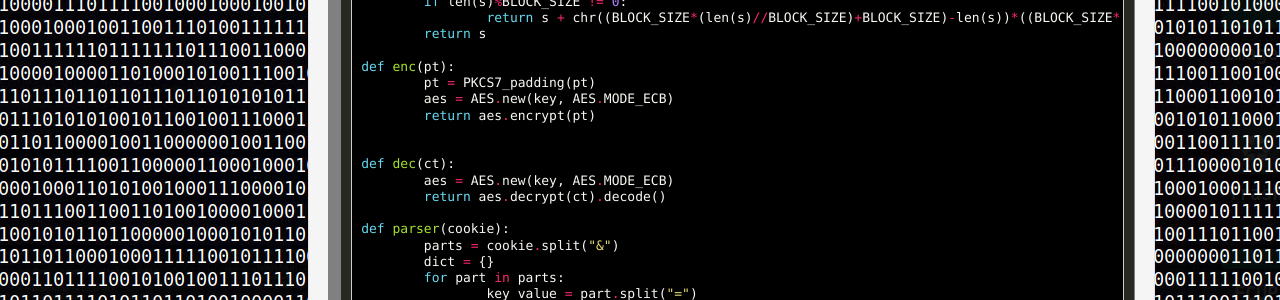
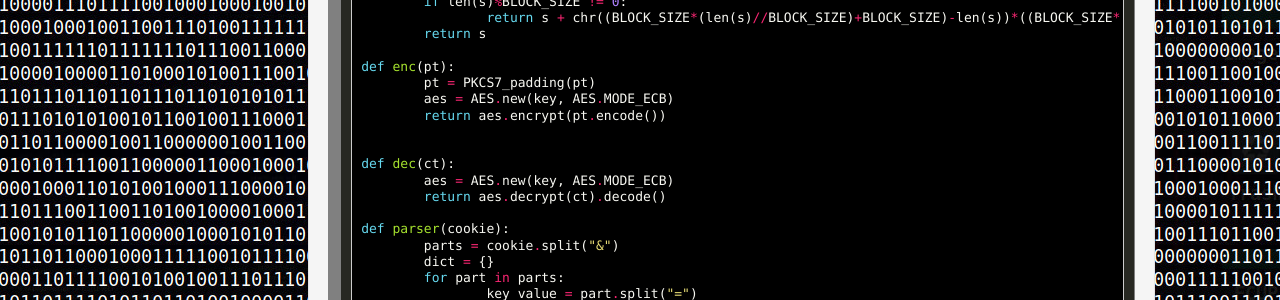
Before and after one commit to 0xA2/0xA2.github.io, a Jekyll site: the page built from _posts/2020-02-16-CryptopalSet2.markdown, in a window 1280 px wide and 900 px high, scrolled down 2699 px. Shown: the part 152-452 px from the top of the window. Built offline with Jekyll 4.4.1, drawn with Linux system fonts in a browser that asks for light colours.

Commit message:
Update 2020-02-16-CryptopalSet2.markdown

```diff
--- a/_posts/2020-02-16-CryptopalSet2.markdown
+++ b/_posts/2020-02-16-CryptopalSet2.markdown
@@ -166,7 +166,7 @@ categories: "Cryptopals"
 <span style="color: #66d9ef">def</span> <span style="color: #a6e22e">enc</span><span style="color: #f8f8f2">(pt):</span>
 	<span style="color: #f8f8f2">pt</span> <span style="color: #f92672">=</span> <span style="color: #f8f8f2">PKCS7_padding(pt)</span>
 	<span style="color: #f8f8f2">aes</span> <span style="color: #f92672">=</span> <span style="color: #f8f8f2">AES</span><span style="color: #f92672">.</span><span style="color: #f8f8f2">new(key,</span> <span style="color: #f8f8f2">AES</span><span style="color: #f92672">.</span><span style="color: #f8f8f2">MODE_ECB)</span>
-	<span style="color: #66d9ef">return</span> <span style="color: #f8f8f2">aes</span><span style="color: #f92672">.</span><span style="color: #f8f8f2">encrypt(pt)</span>
+	<span style="color: #66d9ef">return</span> <span style="color: #f8f8f2">aes</span><span style="color: #f92672">.</span><span style="color: #f8f8f2">encrypt(pt</span><span style="color: #f92672">.</span><span style="color: #f8f8f2">encode())</span>
 
 
 <span style="color: #66d9ef">def</span> <span style="color: #a6e22e">dec</span><span style="color: #f8f8f2">(ct):</span>
```
